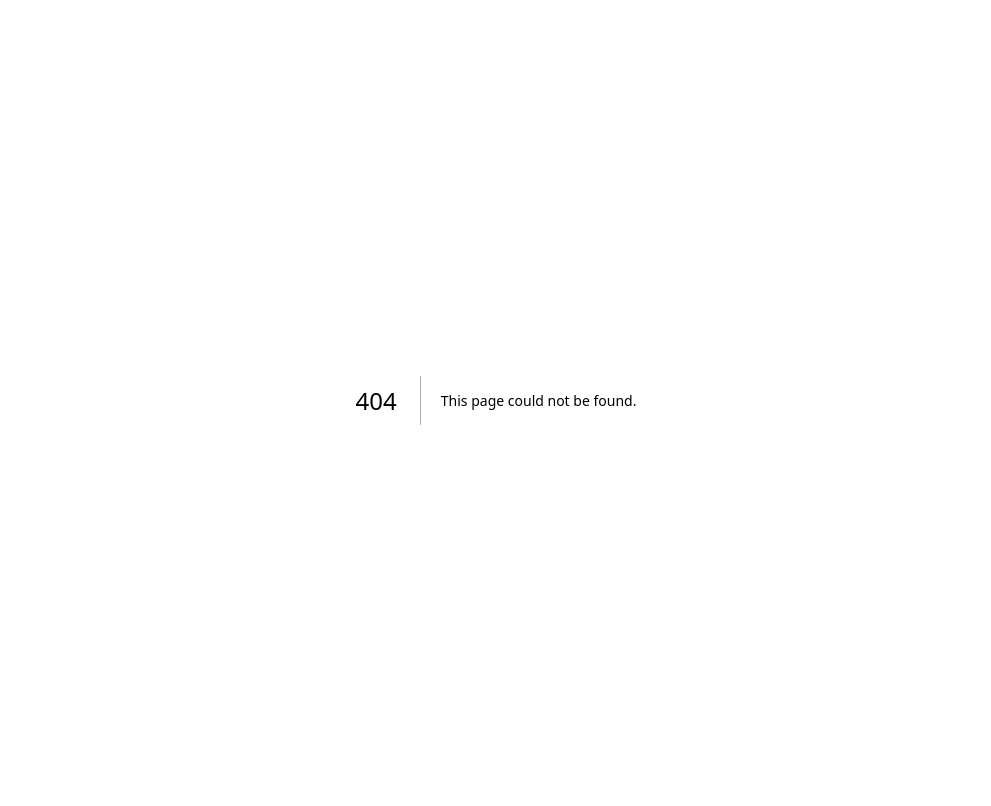
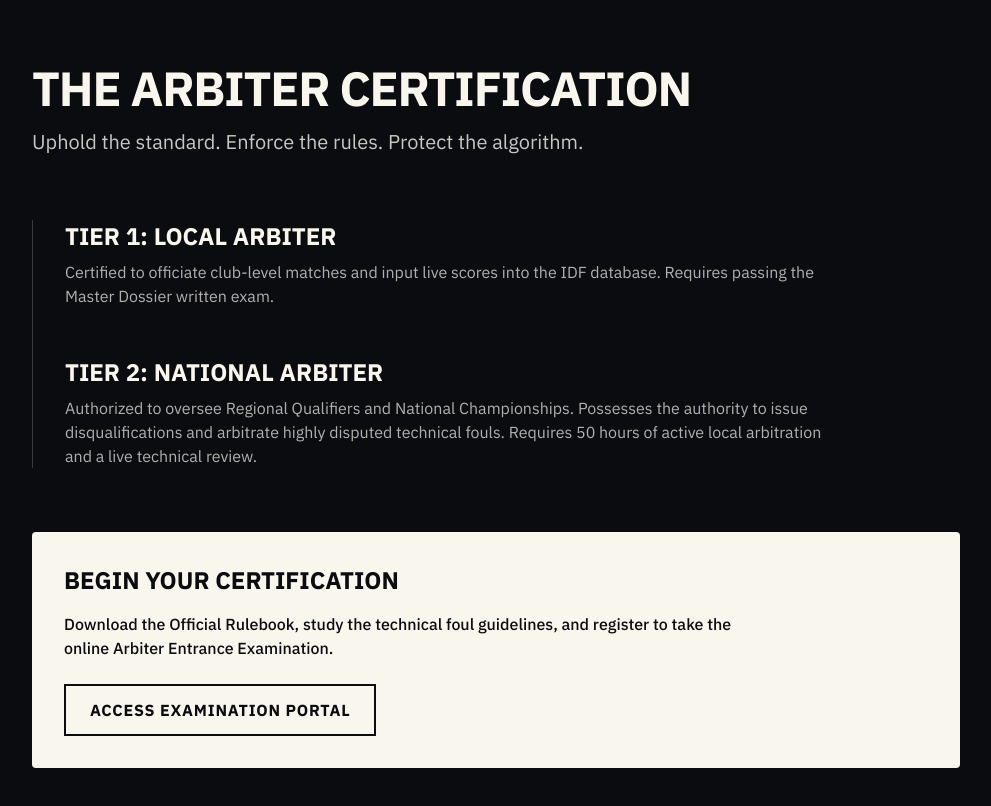
Before and after one commit to auibsal/monorepo, a Next.js app: page /arbiters in a window 1280 px wide. Before the commit this address had no page. Shown: the top 806 px of the page, without its empty margins (144-1135 px from the left). Built offline with nearby package versions, Linux system fonts and the light colour scheme.

Commit message:
Create page.tsx

```diff
--- /dev/null
+++ b/src/app/arbiters/page.tsx
@@ -0,0 +1,45 @@
+import Link from 'next/link';
+
+export default function ArbiterProgram() {
+  return (
+    <div className="max-w-5xl mx-auto py-16 px-6 lg:px-12 w-full">
+      <header className="mb-16">
+        <h1 className="text-4xl md:text-5xl font-bold uppercase tracking-tight mb-4">
+          The Arbiter Certification
+        </h1>
+        <p className="text-xl font-light opacity-80">
+          Uphold the standard. Enforce the rules. Protect the algorithm.
+        </p>
+      </header>
+
+      <div className="space-y-12 border-l border-federation-ivory/20 pl-8">
+        <div>
+          <h2 className="text-2xl font-bold uppercase mb-2">Tier 1: Local Arbiter</h2>
+          <p className="font-light opacity-70 mb-4 max-w-3xl">
+            Certified to officiate club-level matches and input live scores into the IDF database. Requires passing the Master Dossier written exam.
+          </p>
+        </div>
+
+        <div>
+          <h2 className="text-2xl font-bold uppercase mb-2">Tier 2: National Arbiter</h2>
+          <p className="font-light opacity-70 mb-4 max-w-3xl">
+            Authorized to oversee Regional Qualifiers and National Championships. Possesses the authority to issue disqualifications and arbitrate highly disputed technical fouls. Requires 50 hours of active local arbitration and a live technical review.
+          </p>
+        </div>
+      </div>
+
+      <div className="mt-16 bg-federation-ivory text-federation-obsidian p-8 rounded-sm">
+        <h3 className="text-2xl font-bold uppercase mb-4">Begin Your Certification</h3>
+        <p className="font-medium mb-6 max-w-2xl">
+          Download the Official Rulebook, study the technical foul guidelines, and register to take the online Arbiter Entrance Examination.
+        </p>
+        <Link
+          href="/arbiters/exam"
+          className="px-6 py-3 border-2 border-federation-obsidian font-bold uppercase tracking-wider hover:bg-federation-obsidian hover:text-federation-ivory transition-colors inline-block"
+        >
+          Access Examination Portal
+        </Link>
+      </div>
+    </div>
+  );
+}
```
